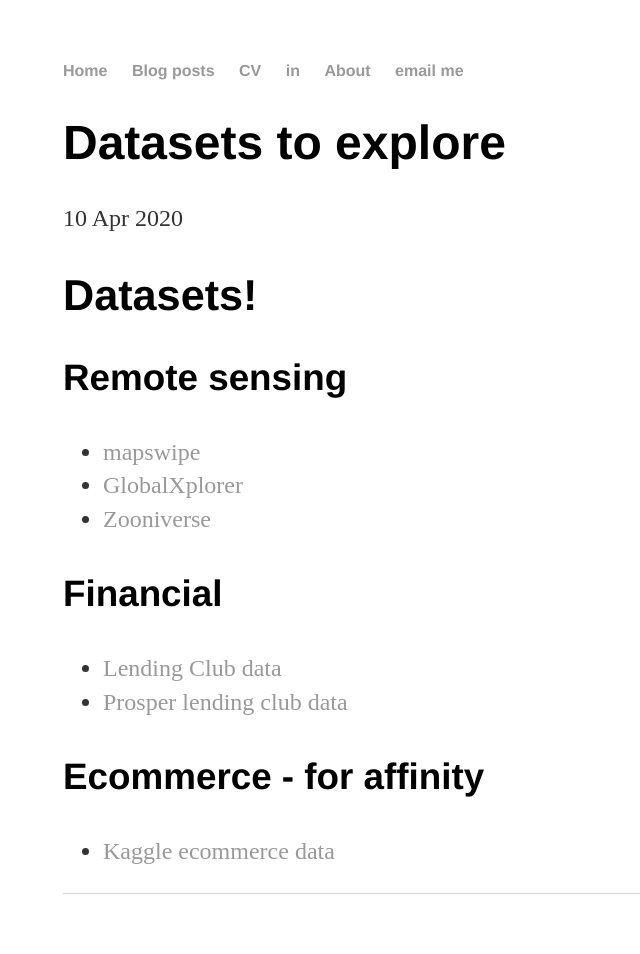
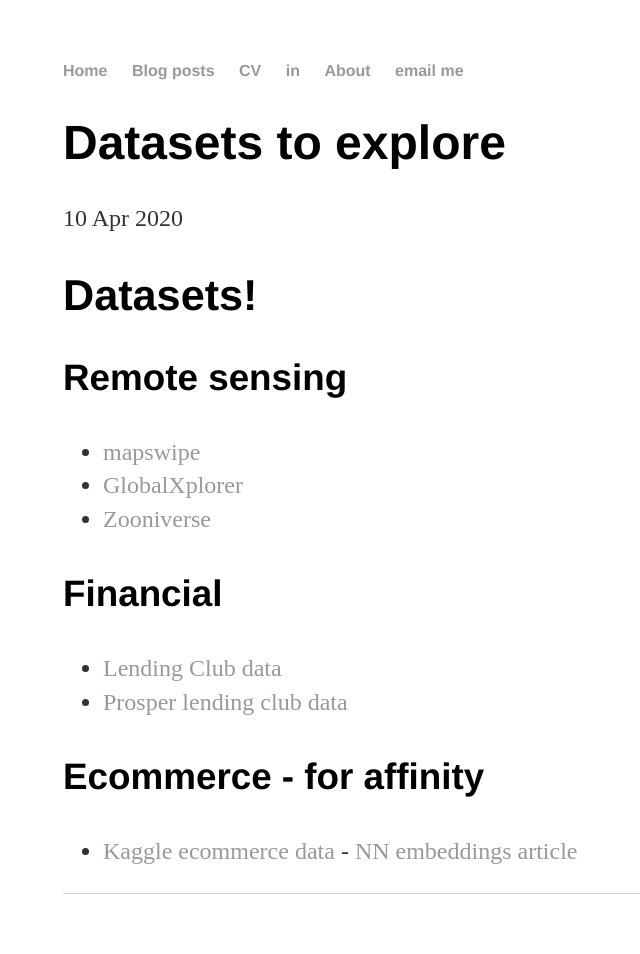
Before and after one commit to PipCourbois/PipCourbois.github.io, a Jekyll site: the page built from _posts/2019-04-10-datasets.md, in a window 1280 px wide. Shown: the whole page, without its empty margins (129-769 px from the left). Built offline with Jekyll 4.4.1, drawn with Linux system fonts in a browser that asks for light colours.

Commit message:
Update 2019-04-10-datasets.md

```diff
--- a/_posts/2019-04-10-datasets.md
+++ b/_posts/2019-04-10-datasets.md
@@ -20,4 +20,4 @@
 * [Prosper lending club data](https://www.prosper.com/Downloads/Services/Documentation/ProsperDataExport_Details.html)
 
 ### Ecommerce - for affinity
-* [Kaggle ecommerce data](https://www.kaggle.com/mkechinov/ecommerce-behavior-data-from-multi-category-store)
+* [Kaggle ecommerce data](https://www.kaggle.com/mkechinov/ecommerce-behavior-data-from-multi-category-store) - [NN embeddings article](https://towardsdatascience.com/neural-network-embeddings-explained-4d028e6f0526)
```
